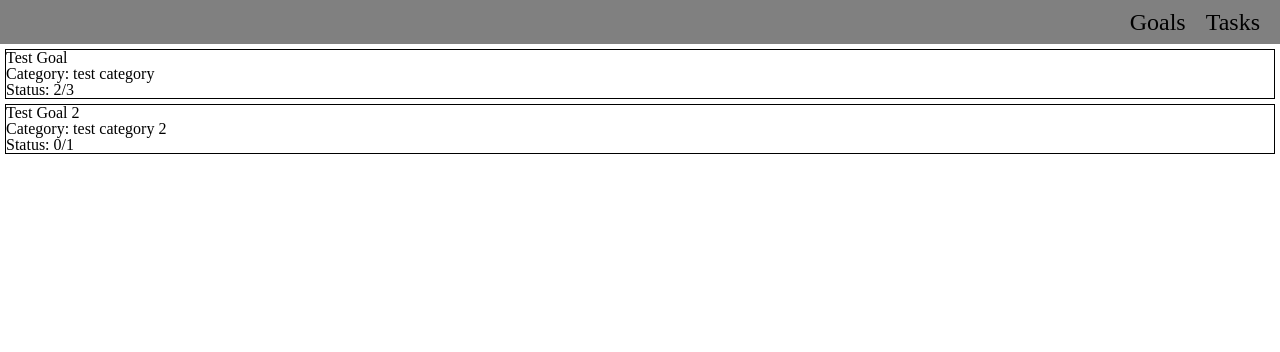
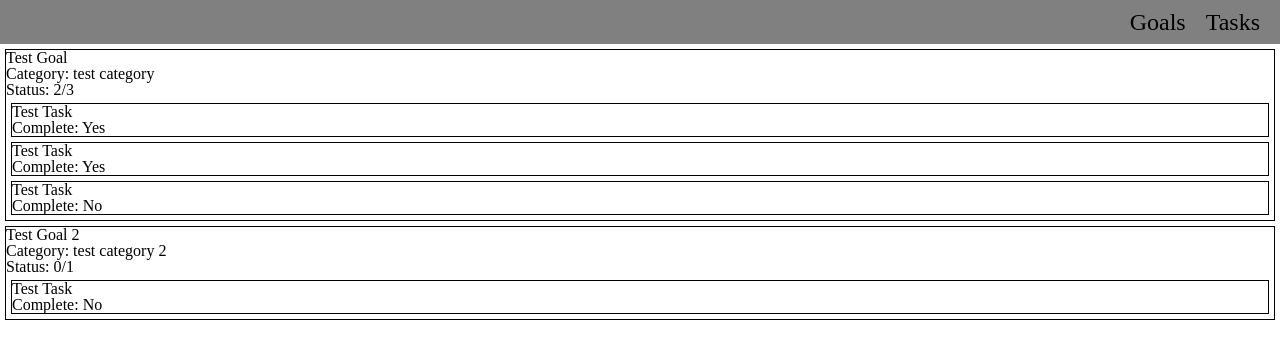
Before and after one commit to stackpearson/goal-tracker-fe, a React (Create React App) app: page /goals in a window 1280 px wide. Shown: the top 352 px of the page. Built offline with nearby package versions, Linux system fonts and the light colour scheme.

Commit message:
task skeleton complete

```diff
--- a/src/App.js
+++ b/src/App.js
@@ -2,9 +2,9 @@ import {Route, Switch} from 'react-router-dom';
 import MyNav from './Nav';
 import Dashboard from './Dashboard';
 import Goals from './Goals';
-import AddGoal from './AddGoal'
+import AddGoal from './AddGoal';
 import Goal from './Goal';
-import Tasks from './Task';
+import Tasks from './Tasks';
 import Task from './Task';
 import AddTask from './AddTask';
 
@@ -15,11 +15,11 @@ function App() {
       <Switch>
         <Route exact path = '/' component={Dashboard} />
         <Route path = '/goals' component={Goals} />
+        <Route path = '/tasks' component={Tasks} />
+        <Route path = '/task/:taskId' component={Task} />
         <Route path = '/goal/:goalId' component={Goal} />
         <Route path = '/add-goal' component={AddGoal} />
-        <Route path = '/tasks' component={Tasks} />
-        <Route path = './task/:taskId' component={Task} />
-        <Route path = './add-task' component={AddTask} />
+        <Route path = '/add-task' component={AddTask} />
       </Switch>
     </div>
   );
--- a/src/Goal.js
+++ b/src/Goal.js
@@ -1,4 +1,5 @@
 import {useState, useEffect} from 'react'
+import Task from './Task'
 
 const Goal = (props) => {
 
@@ -10,19 +11,30 @@ const Goal = (props) => {
 
             if (task.taskComplete === true) {
                 count += 1
-                console.log(count)
             }
-            setProgress(count)
+
         })
+        setProgress(count)
     }, [props.data])
 
-    return(
+    return(<>
         <div className='goal__container'>
-            <h2>{props.data.goalName}</h2>
-            <h2>Category: {props.data.goalCategory}</h2>
-            <h2>Status: {progress}/{props.data.goalTasks.length}</h2>
+            <div>
+                <h2>{props.data.goalName}</h2>
+                <h2>Category: {props.data.goalCategory}</h2>
+                <h2>Status: {progress}/{props.data.goalTasks.length}</h2>
+            </div>
+
+            <div className='tasks__container'>
+                {props.data.goalTasks.map(task => {
+                    return (
+                            <Task key={'taskId-' + task.taskId + '-onGoal'} data={task} />
+                    )
+
+                })}
+            </div>
         </div>
-    )
+    </>)
 }
 
 export default Goal
--- a/src/Goals.js
+++ b/src/Goals.js
@@ -6,7 +6,7 @@ const Goals = (props) => {
         <div>
             {props.goalsOnProps.goals.map(goal => {
                 return (
-                    <Goal key={goal.goalId} data={goal} />
+                    <Goal key={'goalId-' + goal.goalId} data={goal} />
                 )
 
             })}
--- a/src/Task.js
+++ b/src/Task.js
@@ -1,7 +1,17 @@
-const Task = () => {
-    return(
-        <div>Individual Task Here</div>
-    )
+
+const Task = (props) => {
+
+    return(<>
+
+        { props.data ? (
+            <div className='task__container'>
+            <h2>{props.data.taskName}</h2>
+            <h2>Complete: {props.data.taskComplete ? <span>Yes</span> : <span>No</span> }</h2>
+        </div>
+        ) : (<></>)}
+
+
+    </>)
 }
 
 export default Task
--- a/src/Tasks.js
+++ b/src/Tasks.js
@@ -1,7 +1,28 @@
-const Tasks = () => {
+import {connect} from 'react-redux';
+import Task from './Task'
+
+const Tasks = (props) => {
     return(
-        <div>Tasks List here</div>
+        <div>
+            <h2>Tasks List</h2>
+            <div>
+                {props.tasksOnProps.tasks.map(task => {
+                   return(
+                       <Task key={'taskId-' + task.taskId + 'onMain'} data={task} />
+                   )
+                })}
+            </div>
+        </div>
     )
 }
 
-export default Tasks
+const mapStateToProps = state => {
+    return {
+        tasksOnProps: state.taskReducer
+    }
+}
+
+export default connect(
+    mapStateToProps,
+    {}
+)(Tasks)
--- /dev/null
+++ b/src/actions/taskActions.js
@@ -0,0 +1,3 @@
+export const addGoal = userTask => {
+    return {type: 'ADD_TASK', payload: userTask}
+}
--- a/src/index.scss
+++ b/src/index.scss
@@ -23,7 +23,8 @@ nav {
   }
 }
 
-.goal__container {
+.goal__container,
+.task__container {
   border: 1px solid black;
   margin: 5px;
 }
--- a/src/reducers/index.js
+++ b/src/reducers/index.js
@@ -1,6 +1,8 @@
 import {combineReducers} from 'redux';
 import {goalReducer} from './goalReducer';
+import {taskReducer} from './taskReducer';
 
 export const rootReducer = combineReducers({
-    goalReducer
+    goalReducer,
+    taskReducer
 });
--- /dev/null
+++ b/src/reducers/taskReducer.js
@@ -0,0 +1,43 @@
+const initialState = {
+    tasks: [
+        {
+            taskId: 1,
+            goalId: 1,
+            taskName: 'Test Task',
+            taskComplete: true
+        },
+
+        {
+            taskId: 2,
+            goalId: 1,
+            taskName: 'Test Task',
+            taskComplete: true
+        },
+
+        {
+            taskId: 3,
+            goalId: 1,
+            taskName: 'Test Task',
+            taskComplete: false
+        },
+
+        {
+            taskId: 4,
+            goalId: 2,
+            taskName: 'Test Task',
+            taskComplete: false
+        }
+    ]
+}
+
+export const taskReducer = (state = initialState, action) => {
+    switch(action.type) {
+        case 'ADD_task':
+            return {
+                ...state,
+                tasks: state.tasks.concat(action.payload)
+            };
+
+            default: return state;
+    }
+}
```
Also changed, not shown: 1 other file (tests, documents, lock files or other folders).
